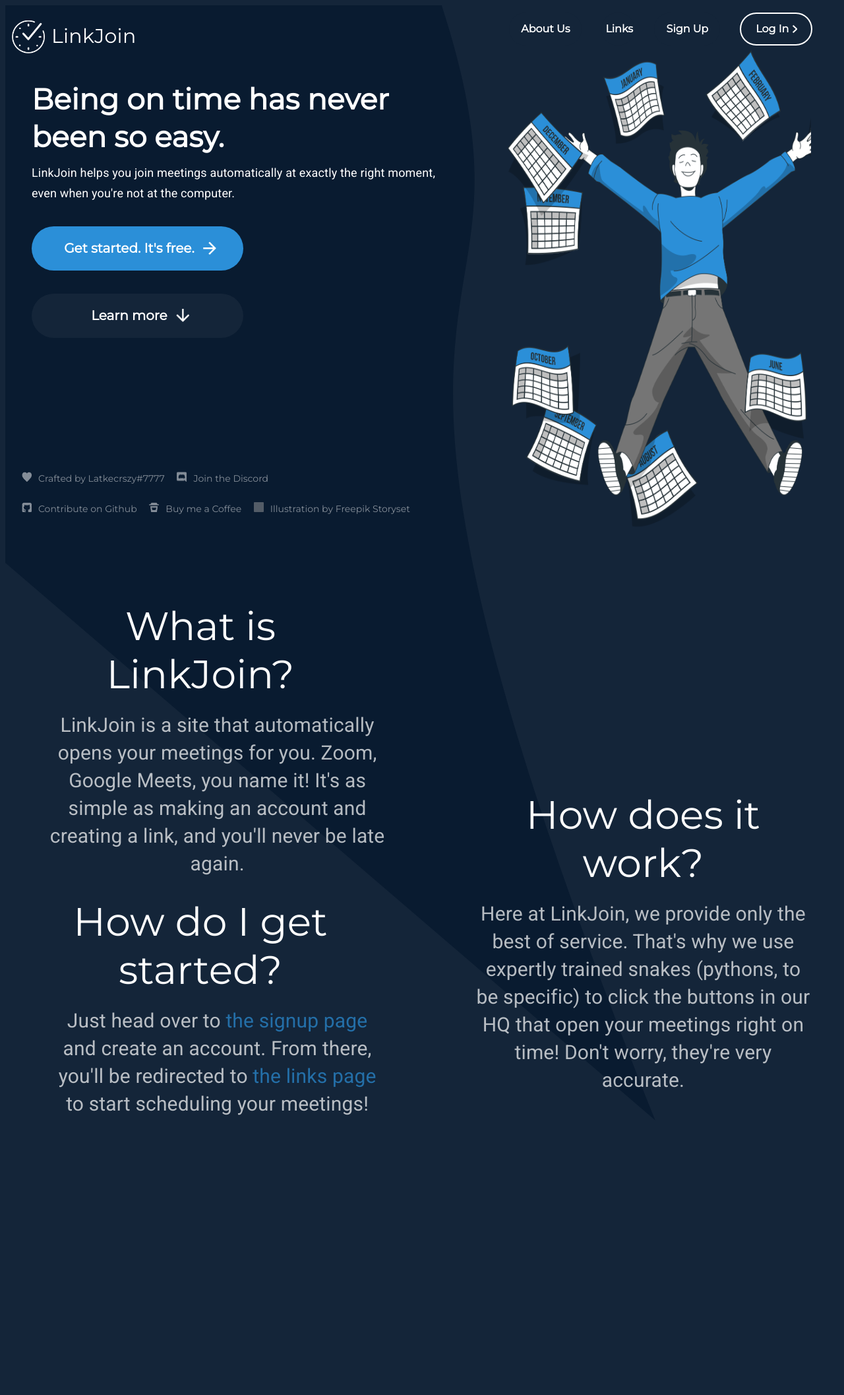
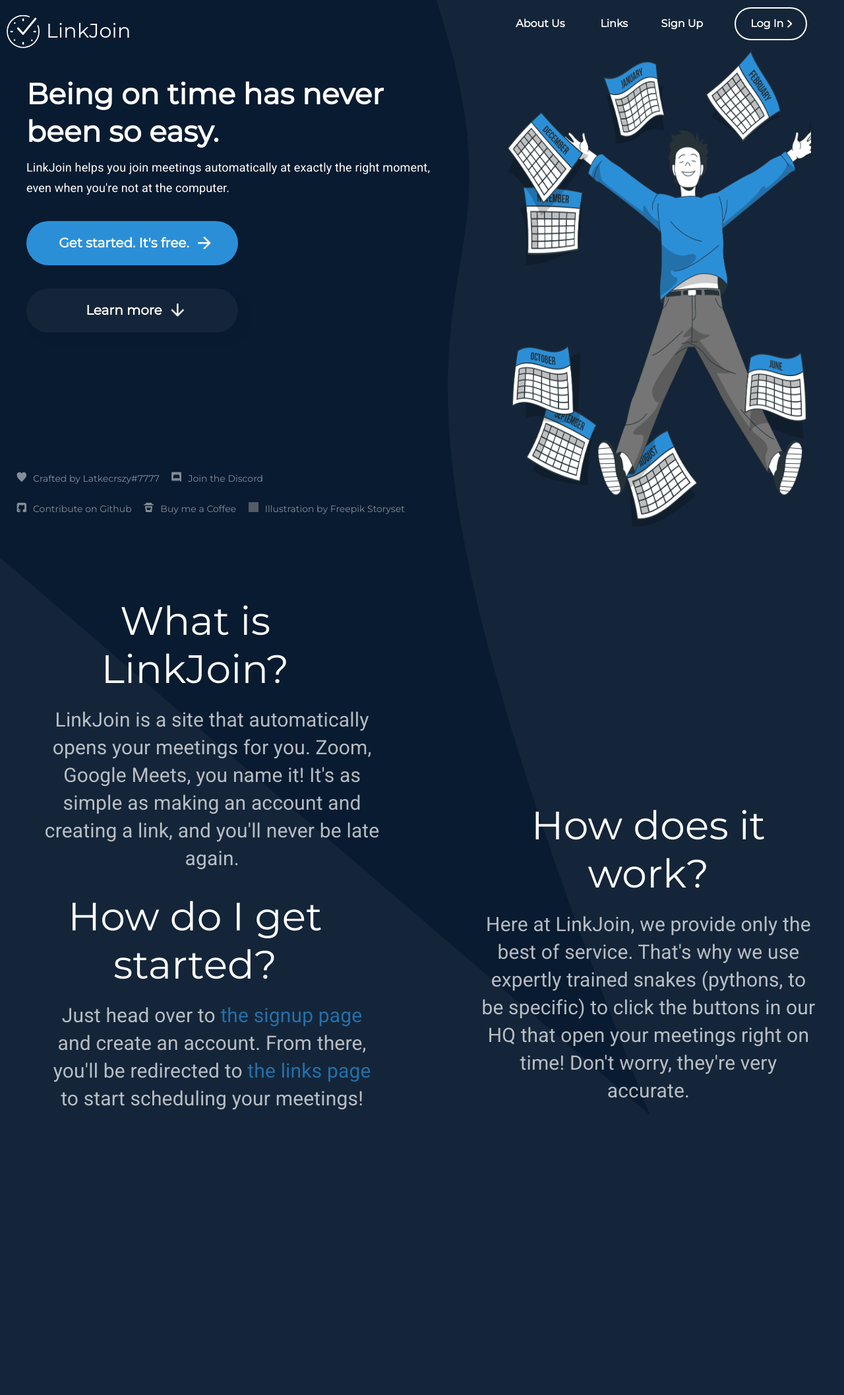
Before and after one commit to Latkecrszy/linkjoin, a Flask app: page / in a window 1280 px wide. Shown: the whole page at 66% size. Before the commit the page ends 1690 px from the top, so only its background shows below. Run offline with Flask 2, Linux system fonts and the light colour scheme; some libraries are stand-ins or nearby versions.

Commit message:
fixed some main page ui issues

```diff
--- a/static/globals.css
+++ b/static/globals.css
@@ -91,3 +91,10 @@ a {
 .login:hover {
     background-color: #2B8FD8;
 }
+
+svg {
+    z-index: -1;
+    height: 1000%;
+    width: 110vw;
+    position: fixed;
+}
--- a/static/links.js
+++ b/static/links.js
@@ -71,7 +71,6 @@ async function load_links(username) {
         document.getElementById("header").style.margin = "0 0 80px 0"
         let iterator = 0;
         for (const link of links) {
-            console.log(link)
             link_event = document.createElement("div")
             link_event.classList.add("link_event")
             link_event.id = iterator.toString()
@@ -137,15 +136,12 @@ async function load_links(username) {
                 activate_switch.style.color = "white"
                 activate_switch.innerText = "Deactivate"
                 activate_switch.addEventListener("click", function() {
-                console.log(link['id'])
-                console.log(link)
                 location.href = "/deactivate?id="+link["id"]})
             }
             buttons.appendChild(activate_switch)
             let edit = document.createElement("button")
             edit.classList.add("function_button")
             edit.style.background = "#27FB6B"
-            console.log(link)
             edit.addEventListener("click", function() {
                 link_event = document.getElementById(iterator.toString())
                 element = document.getElementById("popup")
--- a/static/website.css
+++ b/static/website.css
@@ -71,3 +71,9 @@
     margin-left: 10px;
     margin-right: 10px;
 }
+
+@media (max-width: 710px) {
+    #calendar_guy {
+        display: none;
+    }
+}
--- a/templates/website.html
+++ b/templates/website.html
@@ -29,8 +29,8 @@
             }, 1000)
         }
     </script>
-    <body style="scroll-behavior: smooth; color: white; font-family: Montserrat; letter-spacing: 0.01em;" onscroll="footer_disappear()">
-    <svg viewBox="0 0 500 230" preserveAspectRatio="xMinYMin meet" style="z-index: -1; height: 1000%; width: 110vw; position: fixed;">
+    <body style="scroll-behavior: smooth; color: white; font-family: Montserrat; letter-spacing: 0.01em; margin: 0;" onscroll="footer_disappear()">
+    <svg viewBox="0 0 500 230" preserveAspectRatio="xMinYMin meet">
             <path d="M235, 0 C300, 200 150,
                 100 350, 600 L0, 300 L0, 0 Z"
                 style="stroke:none; fill:#091B30;">
@@ -48,7 +48,7 @@
         <div style="font-weight: 700; font-size: 44px; line-height: 57px;"><b>Being on time has never been so easy.</b></div>
         <div class="description" style="font-family: Roboto; font-weight: 400; margin-top: 10px; line-height: 31px; font-size: 18px;">LinkJoin helps you join meetings automatically at exactly the right moment, even when you're not at the computer.</div>
         <a href="/signup"><button class="get_started">Get started. It's free. <img src="{{ url_for('static', filename='images/right_arrow.png') }}" style="top: 3px; left: 8px; position: relative;" width="20px" height="20px"></button></a>
-        <a href="#scroll_to"><button class="get_started" style="background-color: #142539;">Learn more <img src="{{ url_for('static', filename='images/down_arrow.png') }}" style="top: 3px; left: 8px; position: relative;" width="20px" height="20px"></button></a>
+        <a href="#scroll_to"><button class="get_started" style="background-color: #142539; box-shadow: 10px 10px 10px #091B30;">Learn more <img src="{{ url_for('static', filename='images/down_arrow.png') }}" style="top: 3px; left: 8px; position: relative;" width="20px" height="20px"></button></a>
         <div class="explanation_title" style="margin-right: 2vw;" id="scroll_to">
             What is LinkJoin?
         </div>
@@ -63,7 +63,7 @@
         </div>
     </div>
     <div class="right_content">
-        <img src="{{ url_for('static', filename='images/calendar_guy.png') }}" style="height: 95vh; width: 40vw; position: absolute; top: 50px; right: 50px;">
+        <img src="{{ url_for('static', filename='images/calendar_guy.png') }}" style="height: 95vh; width: 40vw; position: absolute; top: 50px; right: 50px;" id="calendar_guy">
         <div class="explanation_title" style="float: right; margin-right: 2vw; display: inline; margin-top: -100px;">
             How does it work?
         </div>
```
